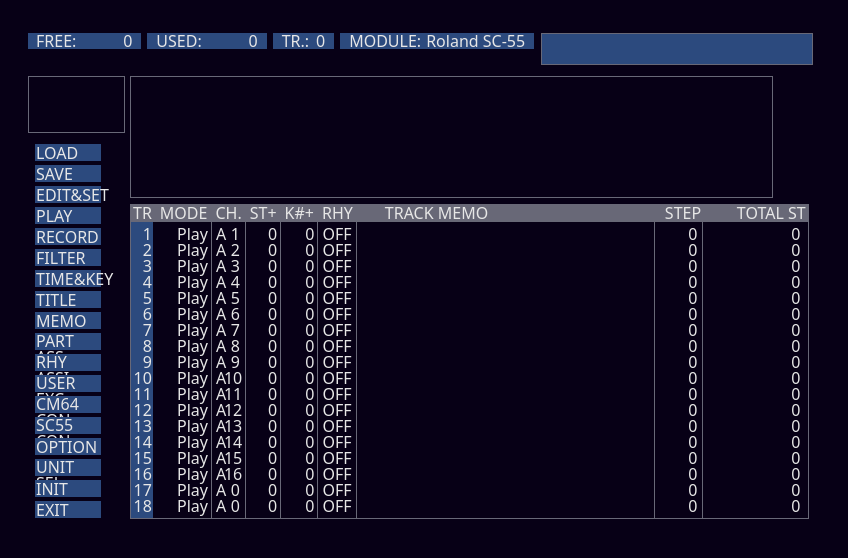
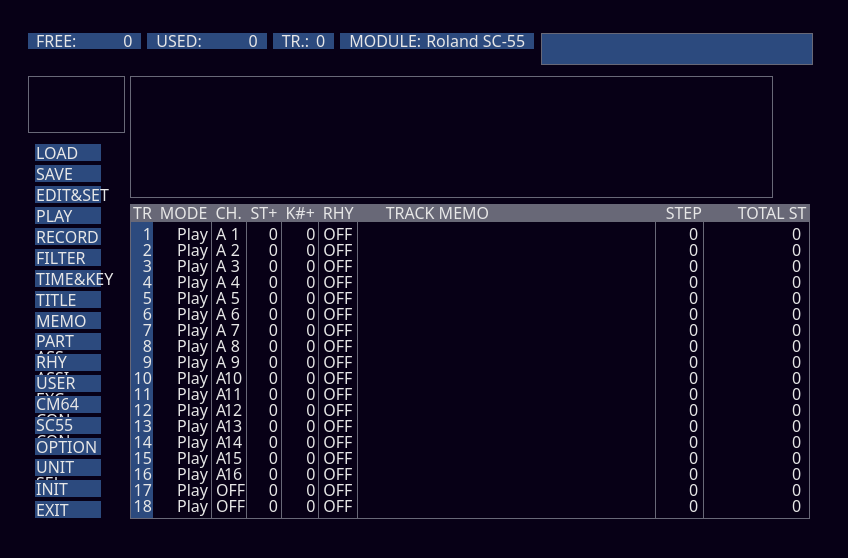
Before and after one commit to mucho613/sted2-clone, a React app: page / in a window 1280 px wide. Shown: the top 558 px of the page, without its empty margins (0-848 px from the left). Built offline with nearby package versions, Linux system fonts and the light colour scheme; the HTML template or start-up script is replaced by a standard one.

Commit message:
feat: midi output

```diff
--- a/src/features/TrackList/TrackList.tsx
+++ b/src/features/TrackList/TrackList.tsx
@@ -5,8 +5,13 @@
   const tracks: Track[] = [...new Array(18)].map((_, index) => ({
     trackNumber: index + 1,
     mode: "play",
-    port: "A",
-    channelNumber: index < 16 ? index + 1 : 0,
+    midiOutput:
+      index < 16
+        ? {
+            port: "A",
+            channel: index + 1,
+          }
+        : undefined,
     stepOffset: 0,
     keyOffset: 0,
     rhythmTrack: false,
--- a/src/features/TrackList/TrackListItem.tsx
+++ b/src/features/TrackList/TrackListItem.tsx
@@ -10,8 +10,7 @@
   const {
     trackNumber,
     mode,
-    port,
-    channelNumber,
+    midiOutput,
     stepOffset,
     keyOffset,
     rhythmTrack,
@@ -25,8 +24,14 @@
       <td className="text-right bg-sted-blue border-none">{trackNumber}</td>
       <td className="text-right capitalize pr-[3px]">{mode}</td>
       <td className="pl-1">
-        <span className="inline-block w-2">{port}</span>
-        <span className="inline-block w-4 text-right">{channelNumber}</span>
+        {midiOutput ? (
+          <>
+            <span className="inline-block w-2">{midiOutput.port}</span>
+            <span className="inline-block w-4 text-right">{midiOutput.channel}</span>
+          </>
+        ) : (
+          "OFF"
+        )}
       </td>
       <td className="text-right pr-[3px]">{stepOffset}</td>
       <td className="text-right pr-[3px]">{keyOffset}</td>
--- a/src/features/TrackList/types/track.ts
+++ b/src/features/TrackList/types/track.ts
@@ -1,8 +1,7 @@
 type Track = {
   trackNumber: number;
   mode: string;
-  port: string;
-  channelNumber: number;
+  midiOutput?: TrackMidiOutput;
   stepOffset: number;
   keyOffset: number;
   rhythmTrack: boolean;
@@ -11,4 +10,9 @@
   totalStep: number;
 };
 
-export type { Track };
+type TrackMidiOutput = {
+  port: string;
+  channel: number;
+};
+
+export type { Track, TrackMidiOutput };
```
